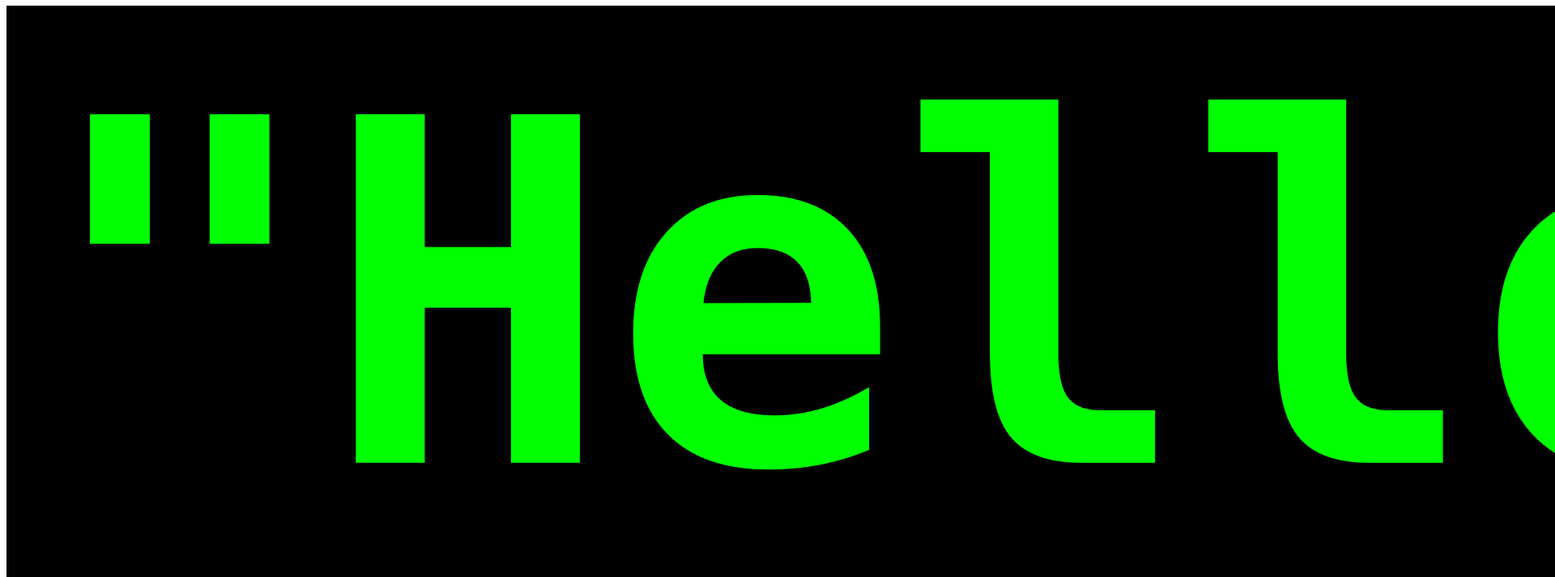
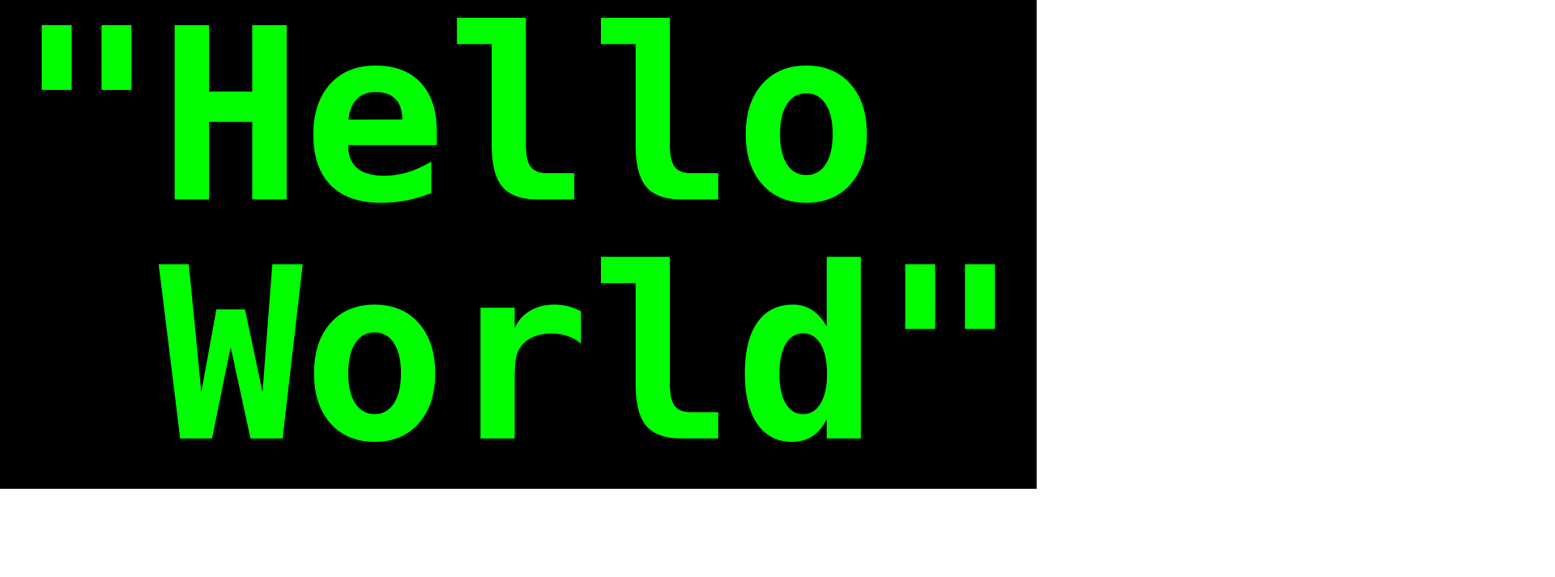
Before and after one commit to CrisL1990/vue-hello, a plain HTML site: page index.html in a window 1280 px wide. Shown: the part 73-786 px from the top of the page at 81% size, 1920 px wide, since content can reach past the window. Drawn offline with nearby package versions, Linux system fonts and the light colour scheme.

Commit message:
Inserito classe a img con v-bind

```diff
--- a/index.html
+++ b/index.html
@@ -4,6 +4,7 @@
     <meta charset="UTF-8">
     <meta http-equiv="X-UA-Compatible" content="IE=edge">
     <meta name="viewport" content="width=device-width, initial-scale=1.0">
+    <link rel="stylesheet" href="style.css">
     <title>VueJS Esercizio 1</title>
 </head>
 <body>
@@ -12,7 +13,7 @@
 
         <h1>{{titolo}}</h1>
         <div>
-            <img v-bind:src="immagine" alt="">
+            <img v-bind:src="immagine" v-bind:class="grandezzaImmagine" alt="">
         </div>
 
     </div>
--- a/main.js
+++ b/main.js
@@ -4,7 +4,8 @@ const root = new Vue(
 
         data: {
             titolo: "Ciao mondo!",
-            immagine: "Hello-world.png"
+            immagine: "Hello-world.png",
+            grandezzaImmagine: "size"
         },
     }
 );
--- /dev/null
+++ b/style.css
@@ -0,0 +1,11 @@
+*{
+    box-sizing: border-box;
+    margin: 0;
+    padding: 0;
+}
+
+.size{
+    width: 100%;
+    height: 100%;
+    margin: auto;
+};
```
